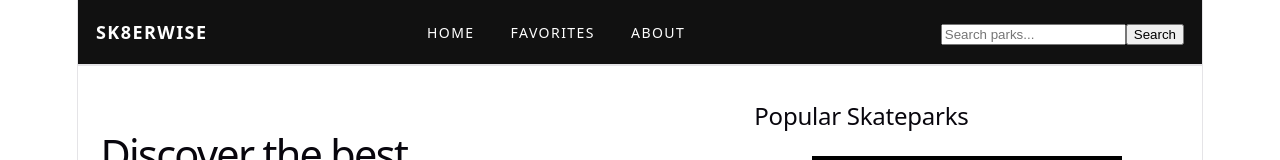
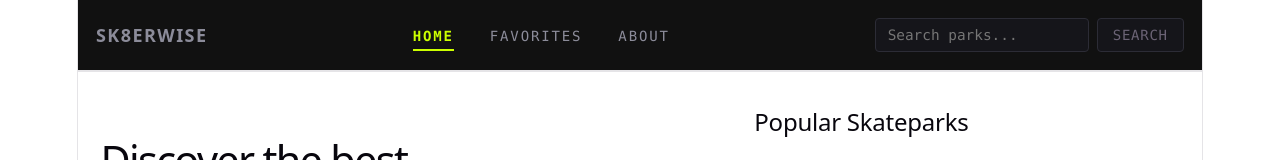
Before and after one commit to Willsky013/Sk8erWise-website, a React (Vite) app: page /#/ in a window 1280 px wide. Shown: the top 160 px of the page. Built offline with nearby package versions, Linux system fonts and the light colour scheme.

Commit message:
responsive changes to navbar and some color changes

```diff
--- a/src/components/Navbar.jsx
+++ b/src/components/Navbar.jsx
@@ -1,5 +1,5 @@
 import { useState } from "react";
-import { Link } from "react-router-dom";
+import { Link, NavLink } from "react-router-dom";
 import ParkSearch from "./ParkSearch.jsx";
 import "./components-css/Navbar.css";
 
@@ -25,13 +25,13 @@ function Navbar() {
       {/* NAV LINKS */}
       <ul className={`navbar_links ${isOpen ? "navbar_links--open" : ""}`}>
         <li>
-          <Link to="/" onClick={() => setIsOpen(false)}>Home</Link>
+          <NavLink to="/" end onClick={() => setIsOpen(false)}>Home</NavLink>
         </li>
         <li>
-          <Link to="/favorites" onClick={() => setIsOpen(false)}>Favorites</Link>
+          <NavLink to="/favorites" onClick={() => setIsOpen(false)}>Favorites</NavLink>
         </li>
         <li>
-          <Link to="/about" onClick={() => setIsOpen(false)}>About</Link>
+          <NavLink to="/about" onClick={() => setIsOpen(false)}>About</NavLink>
         </li>
       </ul>
 
--- a/src/components/components-css/Navbar.css
+++ b/src/components/components-css/Navbar.css
@@ -13,7 +13,7 @@
   font-family: var(--heading);
   text-transform: uppercase;
   letter-spacing: 0.08em;
-  color: var(--text-h);
+  color: var(--muted);
   box-sizing: border-box;
   flex-wrap: nowrap; /* Prevents layout collapse */
 }
@@ -24,13 +24,13 @@
 .navbar_logo a {
   font-size: 1rem;
   font-weight: 600;
-  color: var(--text-h);
+  color: var(--muted);
   text-decoration: none;
   transition: color 0.2s ease;
 }
 
 .navbar_logo a:hover {
-  color: var(--accent);
+  color: var(--volt);
 }
 
 /* ------------------------------
@@ -38,7 +38,10 @@
    ------------------------------ */
 .navbar_links {
   display: flex;
-  align-items: center;
+  font-family: var(--mono);
+  font-size: 1.2rem;
+  text-transform: uppercase;
+  letter-spacing: 0.085em;
   gap: 2rem;
   list-style: none; /* Remove bullet points */
   margin: 0;
@@ -50,14 +53,35 @@
 }
 
 .navbar_links a {
-  color: var(--text);
+  position: relative;
+  display: inline-block;
+  color: var(--muted);
   text-decoration: none;
   font-size: 0.78rem;
   transition: color 0.2s ease;
 }
+.navbar_links a.active { color: var(--volt); }
+.navbar_links a.active::after { width: 100%; }          /* the underline */
+
+.navbar_links a::after {
+  content: '';
+  position: absolute;
+  left: 0;
+  bottom: -2px;
+  width: 0;
+  height: 2px;
+  background: var(--volt);
+  transition: width 0.22s ease;
+}
 
 .navbar_links a:hover {
-  color: var(--accent);
+  color: var(--volt);
+}
+
+/* Active / current page */
+.navbar_links a.active {
+  color: var(--volt);
+  font-weight: 600;
 }
 
 /* ------------------------------
@@ -77,25 +101,83 @@
    SEARCH BAR IN NAV
    ------------------------------ */
 .nav-search {
-  margin-left: 2rem;
+  display: flex; gap: 0.4rem;
+}
+.nav-search button {
+  font-family: var(--mono);
+  font-size: 0.78rem;
+  text-transform: uppercase;
+  letter-spacing: 0.05em;
+  border: 1px solid var(--line);
+  background: var(--concrete);
+  color: var(--text);
+  border-radius: var(--radius);
+  padding: 0.45rem 0.85rem;
+  cursor: pointer;
+  transition: transform 0.12s ease, background 0.18s ease, color 0.18s ease, border-color 0.18s ease;
+}
+.nav-search button:hover {
+  background: var(--volt);
+  color: #000;
+  border-color: var(--volt);
+}
+
+.nav-search input {
+  font-family: var(--mono);
+  font-size: 0.8rem;
+  padding: 0.45rem 0.65rem;
+  border-radius: var(--radius);
+  border: 1px solid var(--line);
+  background: var(--concrete);
+  color: var(--text);
+  transition: border-color 0.18s ease;
+}
+
+.nav-search input:focus {
+  outline: none;
+  border-color: var(--volt);
 }
 
 /* ============================================================
-   MOBILE
+   TABLET — tighten spacing before the hamburger kicks in
+   ============================================================ */
+@media (max-width: 1024px) {
+  .navbar {
+    padding: 1rem 1.25rem;
+  }
+
+  .navbar_links {
+    gap: 1.25rem;
+  }
+
+  .nav-search {
+    margin-left: 1rem;
+  }
+}
+
+/* ============================================================
+   MOBILE & SMALL TABLETS
    ============================================================ */
 @media (max-width: 768px) {
+  /* Let the open menu wrap onto its own line below the logo/toggle */
+  .navbar {
+    flex-wrap: wrap;
+  }
+
   /* Show hamburger */
   .navbar_toggle {
     display: block;
+    line-height: 1;
   }
 
   /* Hide nav links by default */
   .navbar_links {
     display: none;
     flex-direction: column;
-    gap: 1.25rem;
+    align-items: center;
+    gap: 0.25rem;
     width: 100%;
-    padding-top: 1rem;
+    padding-top: 0.75rem;
     border-top: 2px solid var(--border);
     margin-top: 1rem;
   }
@@ -105,6 +187,24 @@
     display: flex;
   }
 
+  /* Make each link a full-width, easy-to-tap target */
+  .navbar_links li {
+    width: 100%;
+  }
+
+  .navbar_links a {
+    display: block;
+    width: fit-content;
+    margin: 0 auto;
+    padding: 0.6rem 0;
+    font-size: 0.95rem;
+  }
+
+  /* Underline is desktop-only — not needed in the dropdown menu */
+  .navbar_links a::after {
+    display: none;
+  }
+
   /* Hide search bar on mobile (optional) */
   .nav-search {
     display: none;
--- a/src/index.css
+++ b/src/index.css
@@ -137,6 +137,5 @@ code {
 }
 
 .navbar a {
-  color: white;
   text-decoration: none;
 }
```
